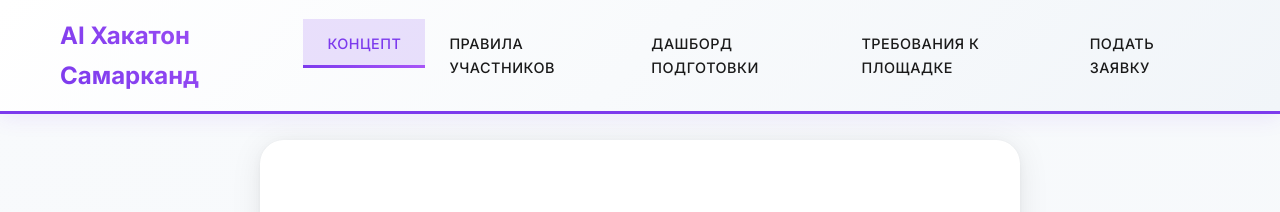
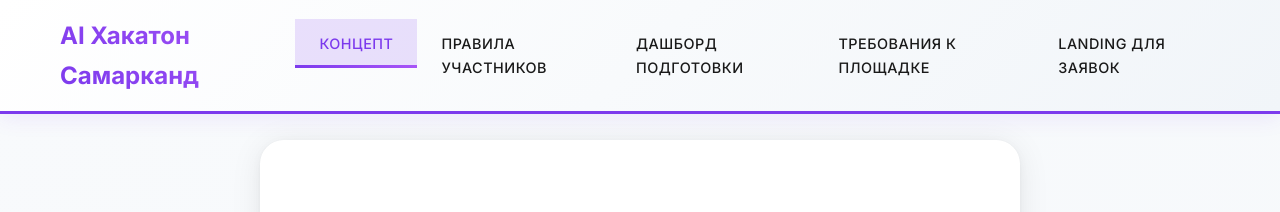
Before and after one commit to ASPanferov/samarkand_hackathon, a plain HTML site: page index.html in a window 1280 px wide. Shown: the top 212 px of the page. Drawn offline with Linux system fonts and the light colour scheme.

Commit message:
Update navigation button to 'Landing для заявок' and link to external landing

```diff
--- a/index.html
+++ b/index.html
@@ -1061,7 +1061,7 @@
                         <a href="#" class="nav-link" data-section="venue">Требования к площадке</a>
                     </li>
                     <li class="nav-item">
-                        <a href="landing/" class="nav-link" target="_blank">Подать заявку</a>
+                        <a href="https://aspanferov.github.io/samarkand_hackathon/landing/" class="nav-link" target="_blank">Landing для заявок</a>
                     </li>
                 </ul>
                 <button class="nav-toggle">☰</button>
```
